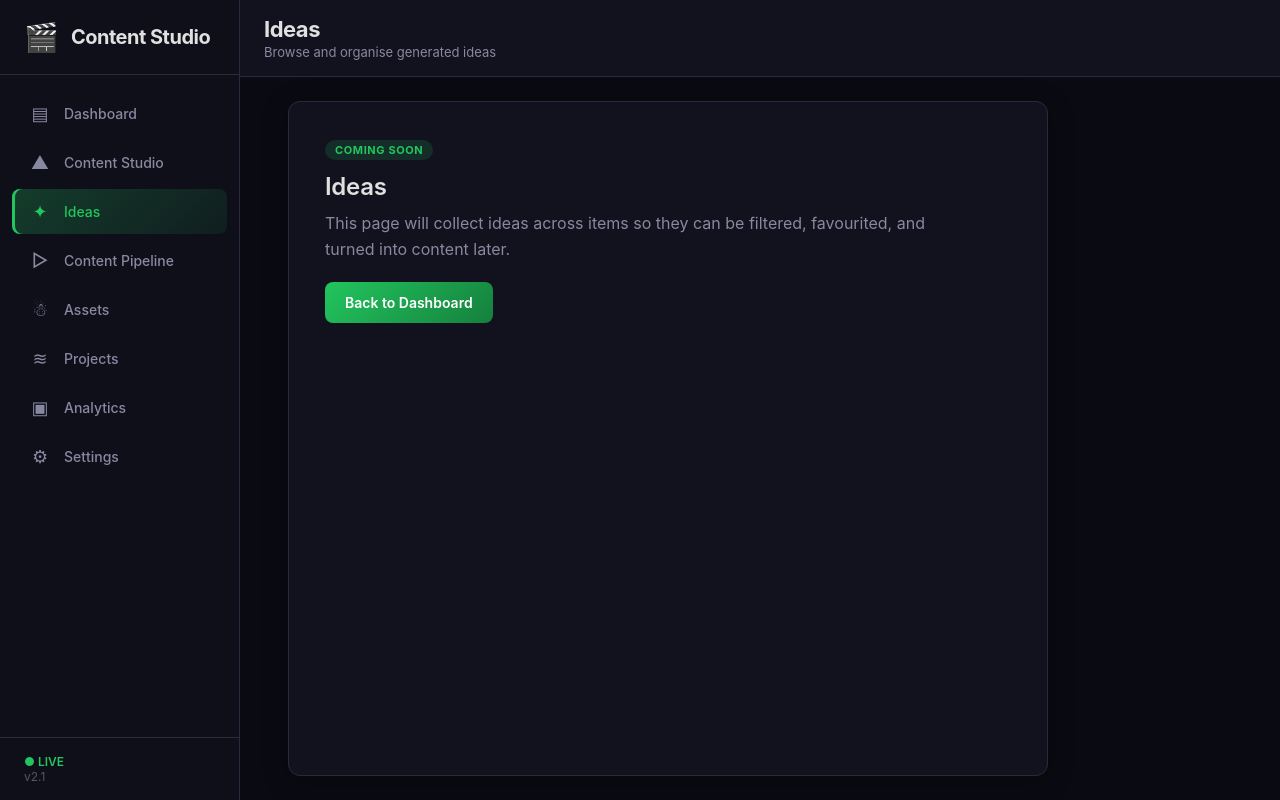
After one commit to sumrf-22/content-studio, a Flask app: page /ideas in a window 1280 px wide. The commit adds this page. Run offline with Flask 3, Linux system fonts and the light colour scheme; parts of the project's set-up code (start-up, migrations or seed data) failed here and were passed over.

Commit message:
feat(ui): real sidebar navigation with settings and coming-soon pages
- shared sidebar partial with server-side active item and aria-current
- /settings plus six Coming soon routes sharing one layout
- drop the preventDefault handler so links actually navigate
- e2e clicks every link, checks title/active/console/api errors
- fix Jinja escaping that printed nav icons as &#x...; entities
- shared e2e server fixture moved to tests/e2e/conftest.py

```diff
--- a/dashboard/app.py
+++ b/dashboard/app.py
@@ -108,9 +108,95 @@ STAGE_ACTIONS = {
 }
 
 
+COMING_SOON_PAGES = {
+    "content-studio": (
+        "Content Studio",
+        "Plan and produce a piece of content end to end",
+        "This workspace will combine idea generation, copy, design, and "
+        "publishing for a single item in one view.",
+    ),
+    "ideas": (
+        "Ideas",
+        "Browse and organise generated ideas",
+        "This page will collect ideas across items so they can be filtered, "
+        "favourited, and turned into content later.",
+    ),
+    "pipeline": (
+        "Content Pipeline",
+        "Track every item across the approval gates",
+        "This page will show the full pipeline as a board, including stalled "
+        "items and stage history.",
+    ),
+    "assets": (
+        "Assets",
+        "Review generated images and text packages",
+        "This page will provide an asset library with previews, sizes, and the "
+        "item each file belongs to.",
+    ),
+    "projects": (
+        "Projects",
+        "Group content into campaigns and projects",
+        "This page will let multiple items share a brief, schedule, and "
+        "publishing target.",
+    ),
+    "analytics": (
+        "Analytics",
+        "Measure output and approval throughput",
+        "This page will report counts, cycle time, and publishing activity from "
+        "the local pipeline data.",
+    ),
+}
+
+
+def _coming_soon(key):
+    title, subtitle, body = COMING_SOON_PAGES[key]
+    return render_template(
+        "coming_soon.html",
+        active=key,
+        page_title=title,
+        page_subtitle=subtitle,
+        page_body=body,
+    )
+
+
 @app.get("/")
 def index():
-    return render_template("index.html")
+    return render_template("index.html", active="dashboard")
+
+
+@app.get("/settings")
+def settings_page():
+    return render_template("settings.html", active="settings")
+
+
+@app.get("/content-studio")
+def page_content_studio():
+    return _coming_soon("content-studio")
+
+
+@app.get("/ideas")
+def page_ideas():
+    return _coming_soon("ideas")
+
+
+@app.get("/content-pipeline")
+def page_content_pipeline():
+    return _coming_soon("pipeline")
+
+
+@app.get("/assets")
+def page_assets():
+    return _coming_soon("assets")
+
+
+@app.get("/projects")
+def page_projects():
+    return _coming_soon("projects")
+
+
+@app.get("/analytics")
+def page_analytics():
+    return _coming_soon("analytics")
 
 
 @app.get("/api/state")
--- a/static/style.css
+++ b/static/style.css
@@ -1286,3 +1286,39 @@ html, body {
     background: rgba(231, 76, 60, 0.25);
     color: var(--danger);
 }
+
+/* ---- Secondary pages (settings / coming soon) ---- */
+.page-placeholder {
+    max-width: 760px;
+    padding: 36px;
+}
+
+.page-kicker {
+    display: inline-block;
+    margin-bottom: 12px;
+    padding: 3px 10px;
+    border-radius: 999px;
+    background: rgba(34, 197, 94, 0.15);
+    color: var(--accent);
+    font-size: 11px;
+    font-weight: 700;
+    letter-spacing: 0.6px;
+    text-transform: uppercase;
+}
+
+.page-placeholder h2 {
+    font-size: 24px;
+    margin-bottom: 10px;
+}
+
+.page-placeholder p {
+    color: var(--text-muted);
+    line-height: 1.6;
+    max-width: 60ch;
+}
+
+.page-back {
+    display: inline-block;
+    margin-top: 20px;
+    text-decoration: none;
+}
--- /dev/null
+++ b/templates/_sidebar.html
@@ -0,0 +1,29 @@
+{% macro nav_link(key, href, icon, label) -%}
+<li>
+    <a href="{{ href }}"{% if active == key %} class="active" aria-current="page"{% endif %}>
+        <span class="nav-icon">{{ icon }}</span> {{ label }}
+    </a>
+</li>
+{%- endmacro %}
+<aside class="sidebar">
+    <div class="sidebar-brand">
+        <div class="logo-icon">&#x1F3AC;</div>
+        <span class="logo-text">Content Studio</span>
+    </div>
+    <nav class="sidebar-nav" aria-label="Main navigation">
+        <ul>
+            {{ nav_link('dashboard', '/', '▤', 'Dashboard') }}
+            {{ nav_link('content-studio', '/content-studio', '▲', 'Content Studio') }}
+            {{ nav_link('ideas', '/ideas', '✦', 'Ideas') }}
+            {{ nav_link('pipeline', '/content-pipeline', '▷', 'Content Pipeline') }}
+            {{ nav_link('assets', '/assets', '☃', 'Assets') }}
+            {{ nav_link('projects', '/projects', '≋', 'Projects') }}
+            {{ nav_link('analytics', '/analytics', '▣', 'Analytics') }}
+            {{ nav_link('settings', '/settings', '⚙', 'Settings') }}
+        </ul>
+    </nav>
+    <div class="sidebar-footer">
+        <span class="pipeline-status">&#x25CF; LIVE</span>
+        <span>v2.1</span>
+    </div>
+</aside>
--- /dev/null
+++ b/templates/coming_soon.html
@@ -0,0 +1,32 @@
+<!DOCTYPE html>
+<html lang="en">
+<head>
+    <meta charset="UTF-8">
+    <meta name="viewport" content="width=device-width, initial-scale=1.0">
+    <title>Content Studio — {{ page_title }}</title>
+    <link rel="stylesheet" href="/static/style.css">
+</head>
+<body>
+    <div class="app">
+        {% include "_sidebar.html" %}
+
+        <main class="main">
+            <header class="main-header">
+                <div class="header-left">
+                    <h1 class="page-title">{{ page_title }}</h1>
+                    <p class="page-subtitle">{{ page_subtitle }}</p>
+                </div>
+            </header>
+
+            <div class="grid" style="flex:1; overflow-y:auto; padding:16px 24px;">
+                <section class="card page-placeholder">
+                    <span class="page-kicker">Coming soon</span>
+                    <h2>{{ page_title }}</h2>
+                    <p>{{ page_body }}</p>
+                    <a class="btn-primary page-back" href="/">Back to Dashboard</a>
+                </section>
+            </div>
+        </main>
+    </div>
+</body>
+</html>
```
Also changed, not shown: docs/PROGRESS.md (+49 -0 lines), templates/index.html (+4 -35 lines), templates/settings.html (added, +31 -0 lines), tests/e2e/conftest.py (added, +84 -0 lines), tests/e2e/test_ui_navigation.py (added, +88 -0 lines), tests/e2e/test_ui_pipeline.py (+2 -75 lines).
